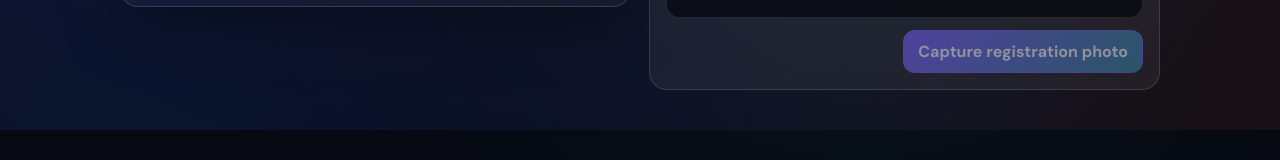
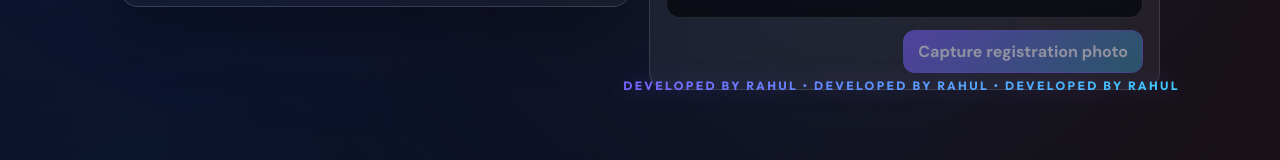
Before and after one commit to rahulae1616-rgb/face-recognition-app, a React (Vite) app in the folder frontend/: page / in a window 1280 px wide. Shown: the part 675-835 px from the top of the page. Before the commit the page ends 805 px from the top, so only its background shows below. Built offline with nearby package versions, Linux system fonts and the light colour scheme; no server answers.

Commit message:
🎨 UI: Add Developed By RAHUL scroll animation

```diff
--- a/frontend/src/components/Layout.jsx
+++ b/frontend/src/components/Layout.jsx
@@ -1,8 +1,12 @@
-import { motion } from 'framer-motion';
+import { motion, useScroll, useTransform } from 'framer-motion';
 
 export default function Layout({ children }) {
+  const { scrollYProgress } = useScroll();
+  const xTranslate = useTransform(scrollYProgress, [0, 1], [0, -100]);
+  const opacity = useTransform(scrollYProgress, [0, 0.1, 0.9, 1], [0, 1, 1, 1]);
+
   return (
-    <div style={{ minHeight: '100vh', padding: 'clamp(16px, 4vw, 40px)' }}>
+    <div style={{ minHeight: '110vh', padding: 'clamp(16px, 4vw, 40px)', paddingBottom: '80px' }}>
       <motion.div
         initial={{ opacity: 0, y: 8 }}
         animate={{ opacity: 1, y: 0 }}
@@ -11,6 +15,32 @@ export default function Layout({ children }) {
       >
         {children}
       </motion.div>
+
+      {/* Developed By RAHUL - Scroll Animation */}
+      <motion.div
+        style={{
+          position: 'fixed',
+          bottom: '24px',
+          right: '-40px',
+          whiteSpace: 'nowrap',
+          opacity,
+          x: xTranslate,
+          pointerEvents: 'none',
+          zIndex: 100,
+          background: 'linear-gradient(90deg, var(--accent), var(--accent2))',
+          WebkitBackgroundClip: 'text',
+          WebkitTextFillColor: 'transparent',
+          fontSize: '12px',
+          fontWeight: 700,
+          textTransform: 'uppercase',
+          letterSpacing: '0.2em',
+          filter: 'drop-shadow(0 0 10px rgba(124, 92, 255, 0.4))',
+          padding: '8px 40px',
+          fontFamily: 'Outfit, sans-serif'
+        }}
+      >
+        Developed By RAHUL • Developed By RAHUL • Developed By RAHUL
+      </motion.div>
     </div>
   );
 }
```
